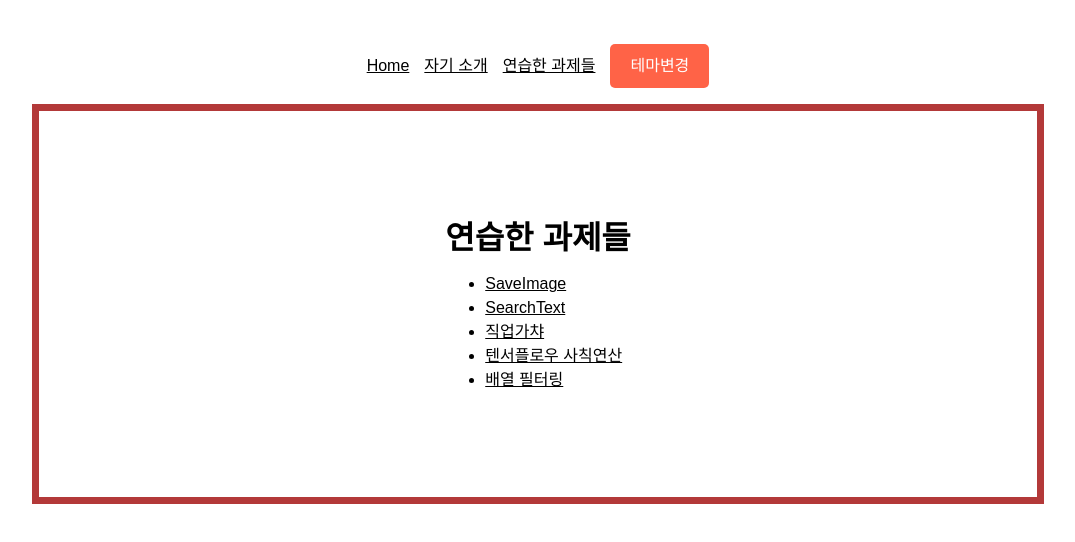
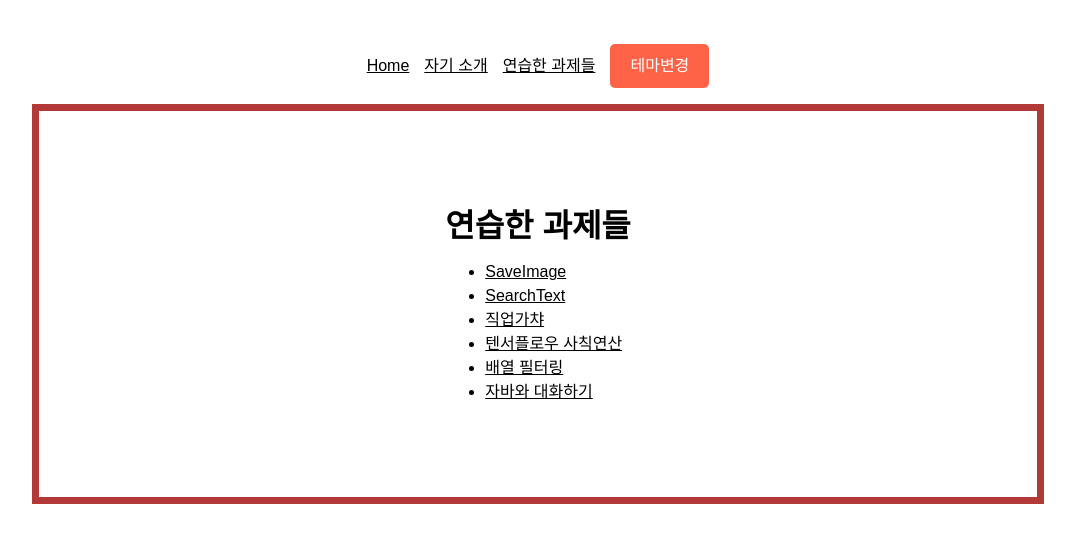
Before and after one commit to mkhajiit/practice-board, a React (Vite) app: page /contents in a window 1280 px wide. Shown: the top 542 px of the page, without its empty margins (102-1177 px from the left). Built offline with nearby package versions, Linux system fonts and the light colour scheme; what @tensorflow/tfjs would draw is missing.

Commit message:
CORS 에러 해결

```diff
--- a/src/components/PracticeList.tsx
+++ b/src/components/PracticeList.tsx
@@ -8,18 +8,19 @@ type Link = {
 // 링크배열로 목록 관리
 function PracticeList() {
   const links: Link[] = [
-    { to: '/contents/list', label: 'SaveImage' },
-    { to: '/contents/search', label: 'SearchText' },
-    { to: '/contents/draw', label: '직업가챠' },
-    { to: '/contents/operationtf', label: '텐서플로우 사칙연산' },
-    { to: '/contents/filter', label: '배열 필터링' },
+    { to: 'list', label: 'SaveImage' },
+    { to: 'search', label: 'SearchText' },
+    { to: 'draw', label: '직업가챠' },
+    { to: 'operationtf', label: '텐서플로우 사칙연산' },
+    { to: 'filter', label: '배열 필터링' },
+    { to: 'jcommunication', label: '자바와 대화하기' },
   ];
   return (
     <div>
       <ul>
         {links.map((link, index) => (
           <li key={index}>
-            <Link to={link.to}>{link.label}</Link>
+            <Link to={`/contents/${link.to}`}>{link.label}</Link>
           </li>
         ))}
       </ul>
--- /dev/null
+++ b/src/components/contents/JavaHttpCommunication.tsx
@@ -0,0 +1,32 @@
+// 프론트에서 직접 입력한 메시지를 자바 백앤드에서 System.out으로 출력하게 만들기
+import axios from 'axios';
+import { useEffect, useState } from 'react';
+
+function JavaHttpCommunication() {
+  const [inputMessage, setInputMessage] = useState('기본 메시지 입니다.');
+  const [javaMessage, setJavaMessage] = useState('');
+
+  async function fetchJavaMessage() {
+    try {
+      const response = await axios.get<string>('http://localhost:8080/api/message');
+      const message = response.data;
+      console.log(message);
+      setJavaMessage(message);
+    } catch (error) {
+      console.log(error);
+    }
+  }
+  useEffect(() => {
+    fetchJavaMessage();
+  }, []);
+
+  return (
+    <div>
+      <h1>자바와 통신해 보아요</h1>
+      <h2>자바가 보낸 메시지입니다.</h2>
+      <h4>{javaMessage}</h4>
+    </div>
+  );
+}
+
+export default JavaHttpCommunication;
--- a/src/router/Router.tsx
+++ b/src/router/Router.tsx
@@ -12,6 +12,7 @@ import PracticePage from '../pages/PracticePage.tsx';
 import HomePage from '../pages/HomePage.tsx';
 import IntroducePage from '../pages/IntroducePage.tsx';
 import NotFound from '../pages/NotFound.tsx';
+import JavaHttpCommunication from '../components/contents/JavaHttpCommunication.tsx';
 
 type RouterProps = {
   toggleTheme: () => void; // toggleTheme prop 타입 추가
@@ -35,6 +36,7 @@ function Router({ toggleTheme }: RouterProps) {
             <Route path='draw' element={<DrawLots />} />
             <Route path='operationtf' element={<OperationTf />} />
             <Route path='filter' element={<Filter />} />
+            <Route path='jcommunication' element={<JavaHttpCommunication />} />
           </Route>
           <Route path='/introduce-myself' element={<IntroducePage />} />
         </Route>
```
Also changed, not shown: src/components/contents/JavaHttpCommunication.jsx (deleted, +0 -16 lines), 6 other files (tests, documents, lock files or other folders).
